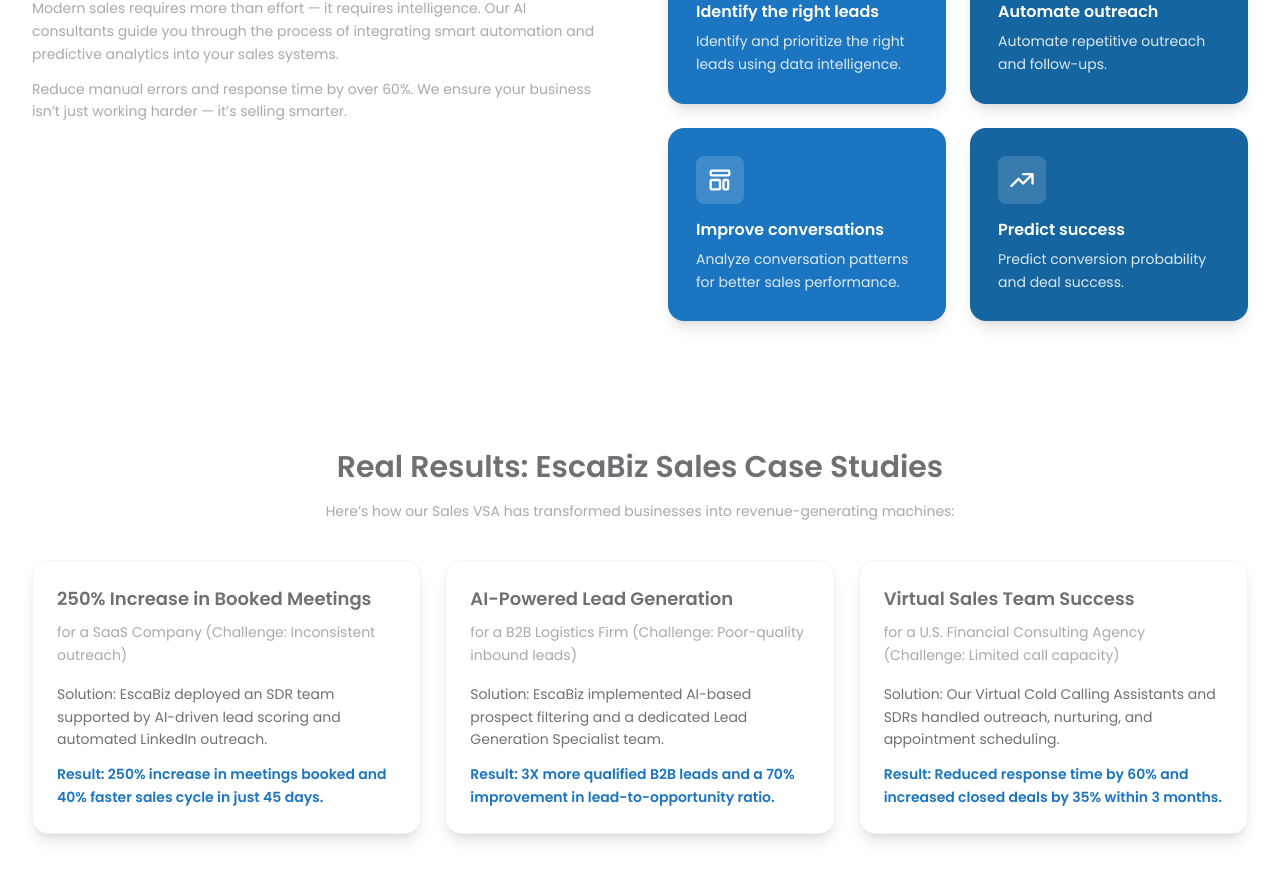
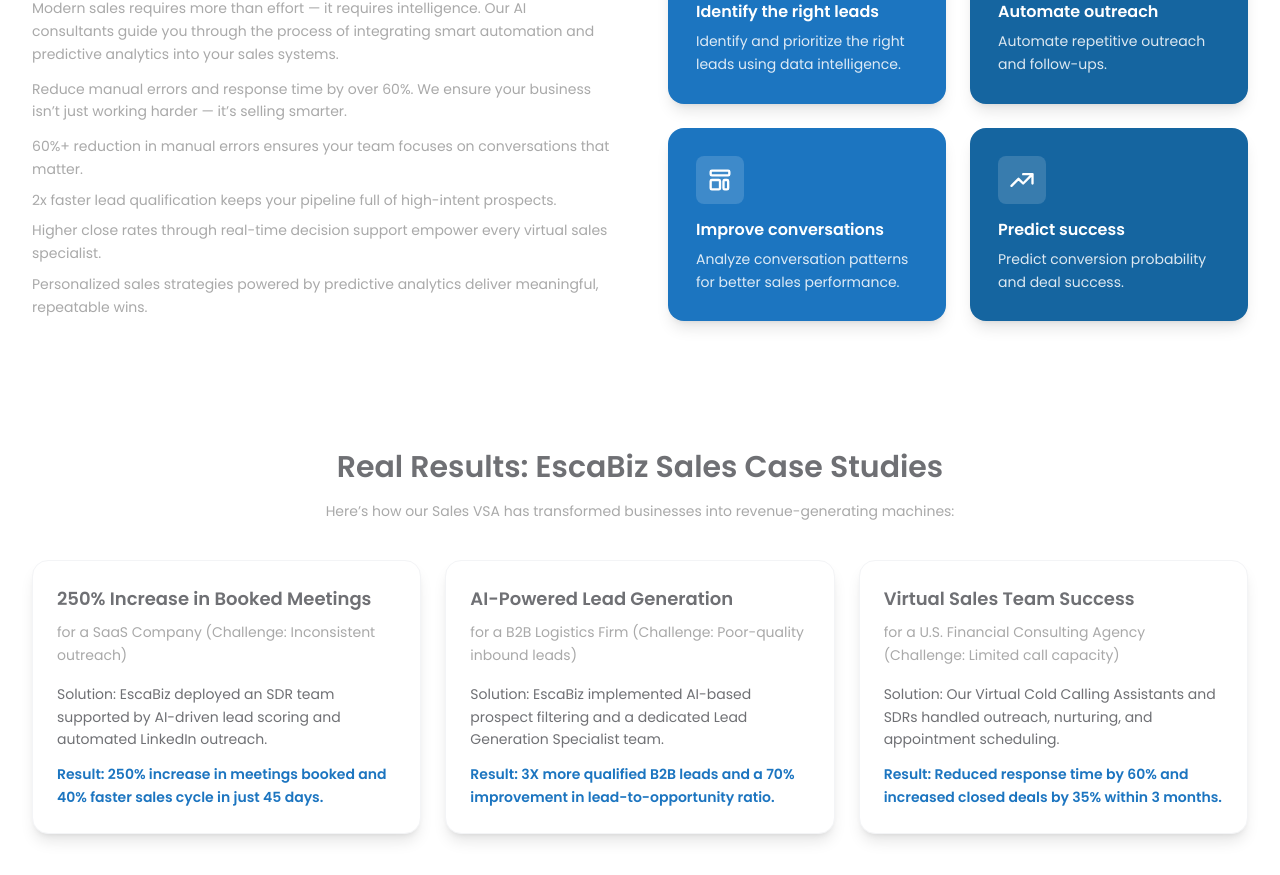
Before and after one commit to Sharmeen-Rauf/escabiz, a Next.js app: page /virtual-staff-augmentation/sales-vsa in a window 1280 px wide. Shown: the part 3545-4420 px from the top of the page. Built offline with nearby package versions, Linux system fonts and the light colour scheme.

Commit message:
Enhance content on Sales VSA page: add new paragraphs detailing the benefits of AI-driven sales strategies, emphasizing reductions in manual errors, faster lead qualification, and improved close rates for a more compelling user experience.

```diff
--- a/src/app/virtual-staff-augmentation/sales-vsa/page.tsx
+++ b/src/app/virtual-staff-augmentation/sales-vsa/page.tsx
@@ -335,8 +335,20 @@ export default function SalesVSAPage() {
               <p className="text-xs sm:text-xs md:text-sm text-[#a9a9a9] leading-relaxed font-normal mb-3">
                 Modern sales requires more than effort — it requires intelligence. Our AI consultants guide you through the process of integrating smart automation and predictive analytics into your sales systems.
               </p>
+              <p className="text-xs sm:text-xs md:text-sm text-[#a9a9a9] leading-relaxed font-normal mb-3">
+                Reduce manual errors and response time by over 60%. We ensure your business isn’t just working harder — it’s selling smarter.
+              </p>
+              <p className="text-xs sm:text-xs md:text-sm text-[#a9a9a9] leading-relaxed font-normal mb-2">
+                60%+ reduction in manual errors ensures your team focuses on conversations that matter.
+              </p>
+              <p className="text-xs sm:text-xs md:text-sm text-[#a9a9a9] leading-relaxed font-normal mb-2">
+                2x faster lead qualification keeps your pipeline full of high-intent prospects.
+              </p>
+              <p className="text-xs sm:text-xs md:text-sm text-[#a9a9a9] leading-relaxed font-normal mb-2">
+                Higher close rates through real-time decision support empower every virtual sales specialist.
+              </p>
               <p className="text-xs sm:text-xs md:text-sm text-[#a9a9a9] leading-relaxed font-normal">
-                Reduce manual errors and response time by over 60%. We ensure your business isn’t just working harder — it’s selling smarter.
+                Personalized sales strategies powered by predictive analytics deliver meaningful, repeatable wins.
               </p>
             </div>
             <div className="grid grid-cols-1 sm:grid-cols-2 gap-5 lg:gap-6">
```
